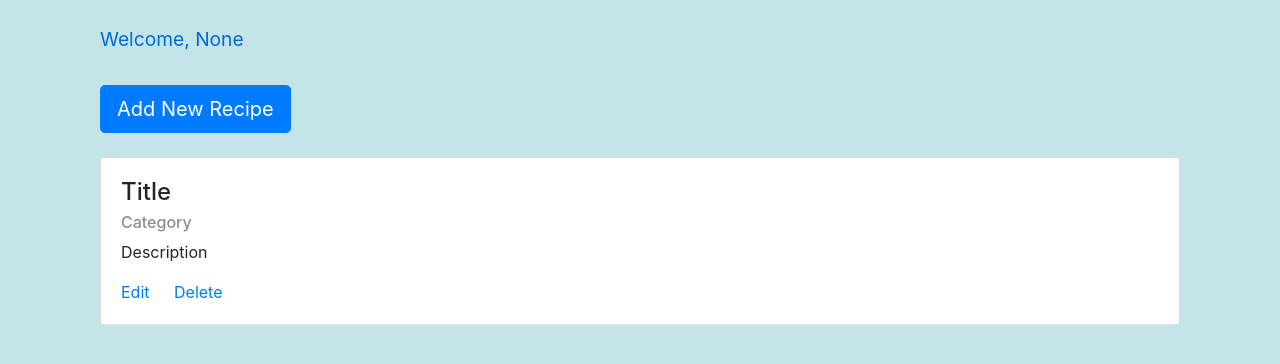
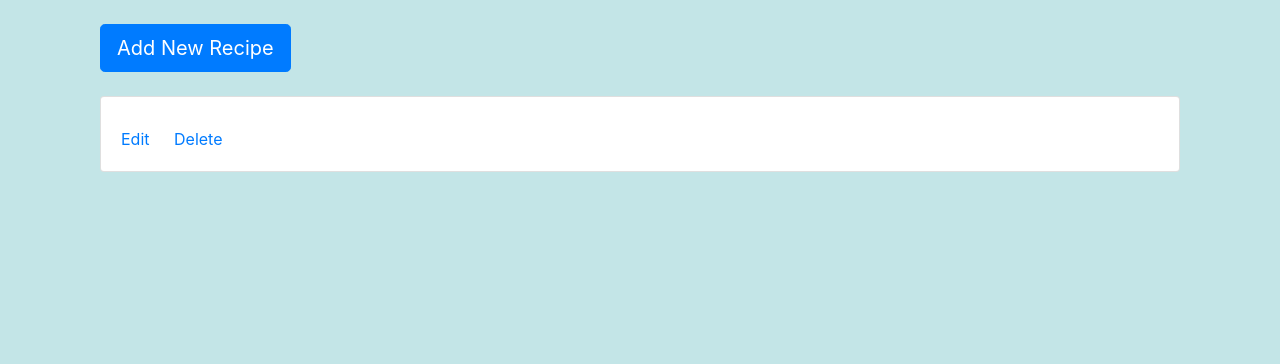
Before and after one commit to lennykioko/Yummy_recipes_2, a Flask app: page /recipes in a window 1280 px wide. Shown: the part 56-420 px from the top of the page. Run offline with Flask 2, Linux system fonts and the light colour scheme; some libraries are stand-ins or nearby versions.

Commit message:
Fix data handling with sessions

```diff
--- a/app/app.py
+++ b/app/app.py
@@ -1,13 +1,13 @@
 """contains the backend logic of the flask app"""
 
-from flask import Flask, render_template, request, redirect, session, url_for, g
+from flask import Flask, render_template, request, redirect, session, url_for
 
 app = Flask(__name__)
-app.config.from_object('config')  #loads configuration settings from config.py
+app.config['SECRET_KEY'] = "63jHZ6MIur"
 
 @app.route('/')
 def home():
-    """renders the hoome page"""
+    """renders the home page"""
     return render_template('index.html')
 
 
@@ -15,31 +15,6 @@
 def about():
     """renders the about page"""
     return render_template('about.html')
-
-
-@app.before_request
-def before_request():
-    """handles user data and runs before each request"""
-    g.username = None
-    g.email = None
-    g.password = None
-    g.confirm_password = None
-
-    if 'username' in session:
-        g.username = session['username']
-        g.email = session['email']
-        g.password = session['password']
-        g.confirm_password = session['confirm_password']
-
-    g.title = None
-    g.category = None
-    g.description = None
-
-    if 'title' in session:
-        g.title = session['title']
-        g.category = session['category']
-        g.description = session['description']
-
 
 
 @app.route('/register', methods=['GET', 'POST'])
@@ -59,11 +34,8 @@
 def login():
     """renders the login form and handles user input for logging in"""
     if request.method == 'POST':
-        email = request.form['email']
-        password = request.form['password']
-        if email == g.email:
-            if password == g.password:
-                return redirect(url_for('recipes'))
+        if 'email' in session:
+            return redirect(url_for('recipes'))
 
     return render_template('login.html')
 
@@ -97,26 +69,16 @@
 @app.route('/recipes', methods=['GET', 'POST'])
 def recipes():
     """renders the recipes page displaying saved recipes"""
-    title = g.title
-    category = g.category
-    description = g.description
-    username = g.username
 
-    email = g.email
-    message = """You need to be logged in to add recipes,
-              Kindly create an account if you haven't already."""
-
-    if email is None:
-
-        if title is None:
-            title = 'Title'
-            category = 'Category'
-            description = 'Description'
+    if 'title' in session:
+        title = session['title']
+        category = session['category']
+        description = session['description']
 
         return render_template('recipes.html', title=title, category=category,
-                               description=description, username=username)
+                                description=description)
 
-    return render_template('register.html', message=message)
+    return render_template('recipes.html')
 
 @app.route('/delete_recipe')
 def delete_recipe():
@@ -130,13 +92,17 @@
 @app.route('/edit_recipe', methods=['GET', 'POST'])
 def edit_recipe():
     """edits an already saved recipe"""
-    title = g.title
-    category = g.category
-    description = g.description
 
-    return render_template('add_recipe.html', title=title, category=category,
-                           description=description)
+    if 'title' in session:
+        title = session['title']
+        category = session['category']
+        description = session['description']
+
+        return render_template('add_recipe.html', title=title, category=category,
+                                description=description)
+
+    return redirect(url_for('add_recipe'))
 
 
 if __name__ == '__main__':
-    app.run()
+    app.run(debug=True)
--- a/app/templates/recipes.html
+++ b/app/templates/recipes.html
@@ -48,7 +48,6 @@
     <br>
     <div class="container">
       <div class="col-xs-12 col-sm-12 col-md-12 col-lg-12">
-          <h4 style="color:#0069d9;;"><small>Welcome, {{ username }}</small></h4><br>
         <a class="btn btn-primary btn-lg" href="/add_recipe" role="button">Add New Recipe</a><br><br>
 
         <div class="card" style="padding:20px;">
--- a/app/templates/register.html
+++ b/app/templates/register.html
@@ -54,7 +54,6 @@
     <!-- Page Content -->
     <div class="container">
       <div class="row">
-        <h4 style="color:rgb(81, 78, 235);"> {{ message }}</h4>
         <div class="col-xs-12 col-sm-12 col-md-6 col-lg-6">
             <br><br>
             <form class="form-horizontal whitebg" action="{{ url_for('register') }}" method="post">
```
Also changed, not shown: app/config.py (deleted).
